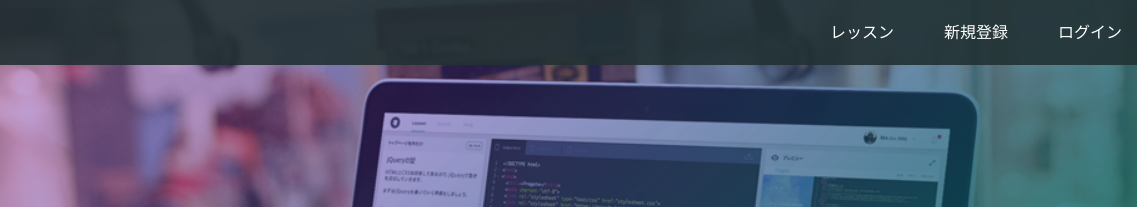
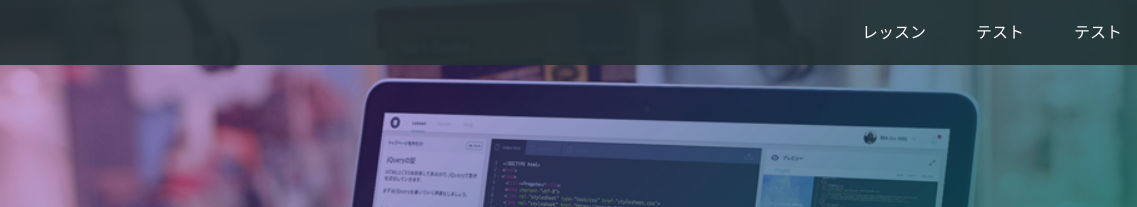
Before and after one commit to knao3/knao3.github.io, a plain HTML site: page index.html in a window 1280 px wide. Shown: the top 207 px of the page, 143-1280 px from the left. Drawn offline with Linux system fonts and the light colour scheme.

Commit message:
Update index.html

```diff
--- a/index.html
+++ b/index.html
@@ -16,8 +16,8 @@
       <span class="fa fa-bars menu-icon"></span>
       <div class="header-right">
         <a href="#">レッスン</a>
-        <a href="#">新規登録</a>
-        <a href="#" class="login">ログイン</a>
+        <a href="#">テスト</a>
+        <a href="#" class="login">テスト</a>
       </div>
     </div>
   </header>
```
